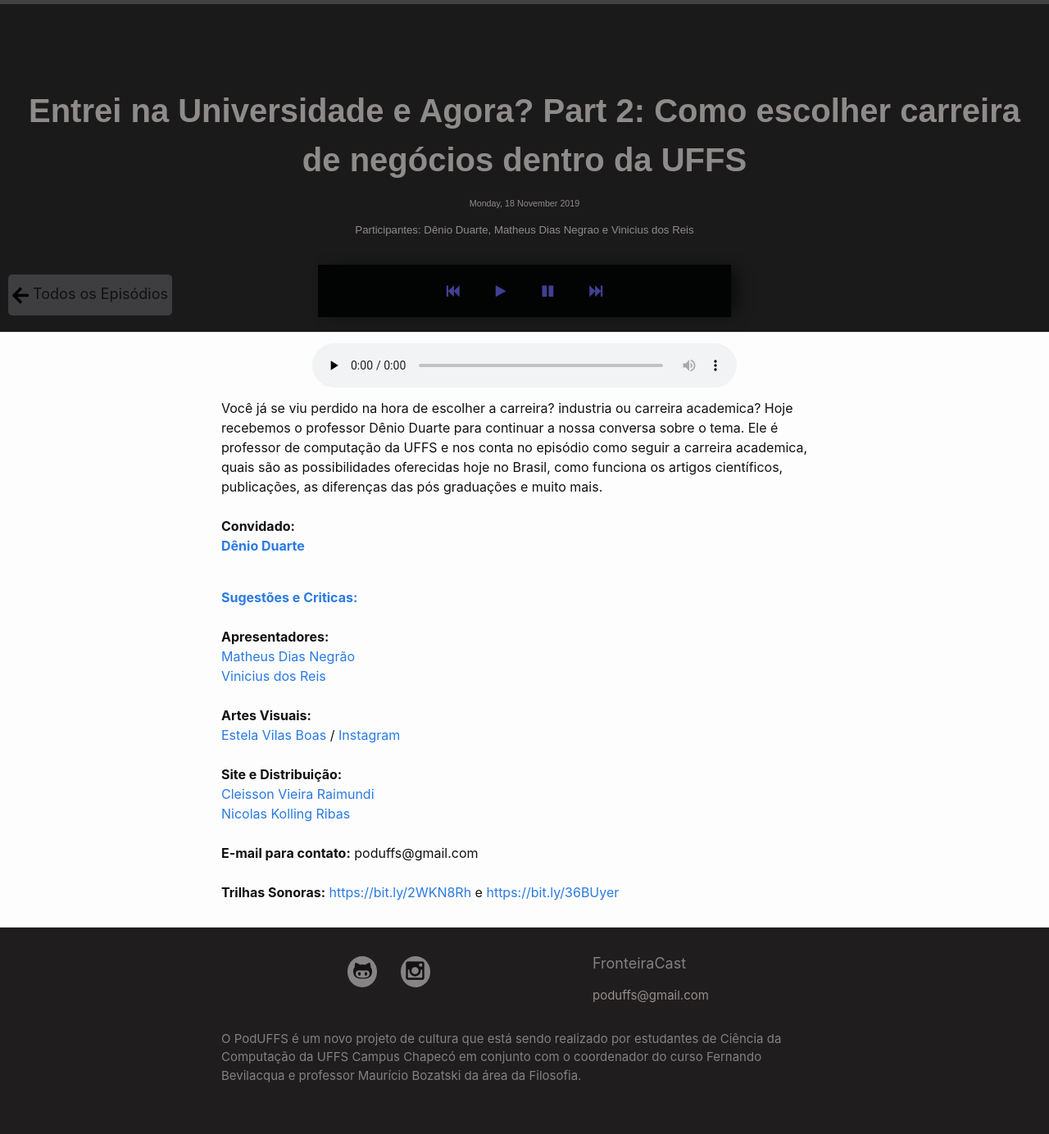
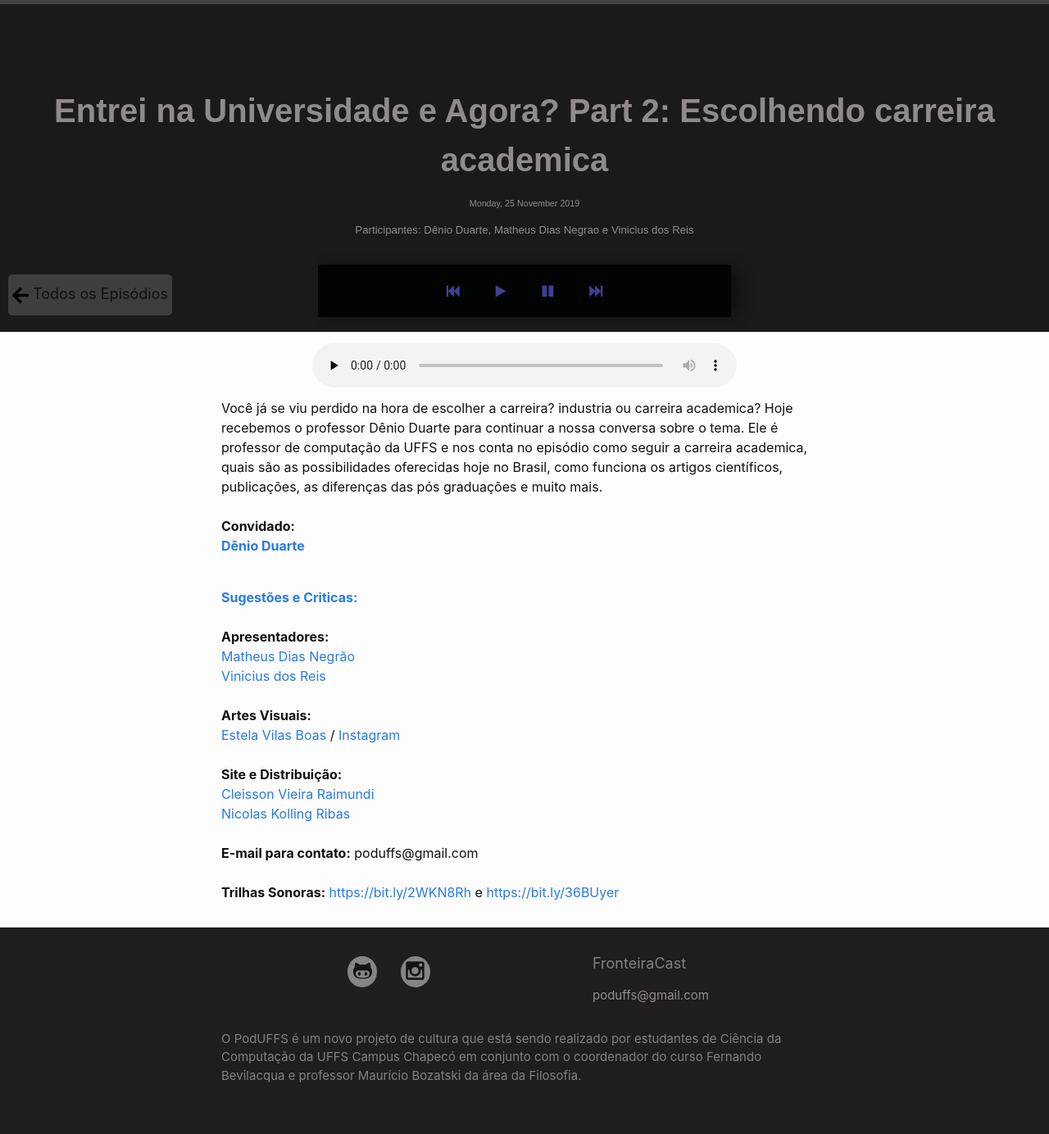
Before and after one commit to ccuffs/fronteiracast, a Jekyll site: the page built from site/_posts/fronteiracast/2019-11-25-4.md, in a window 1280 px wide. Shown: the whole page at 82% size. Built offline with Jekyll 4.4.1, drawn with Linux system fonts in a browser that asks for light colours.

Commit message:
Update 2019-11-25-4.md

```diff
--- a/site/_posts/fronteiracast/2019-11-25-4.md
+++ b/site/_posts/fronteiracast/2019-11-25-4.md
@@ -1,7 +1,7 @@
 ---
 layout: post
-title: "Entrei na Universidade e Agora? Part 2: Como escolher carreira de negócios dentro da UFFS"
-pubDate: Mon, 18 Nov 2019 11:00:00 -0300
+title: "Entrei na Universidade e Agora? Part 2: Escolhendo carreira academica"
+pubDate: Mon, 25 Nov 2019 11:00:00 -0300
 categories: fronteiracast
 image: https://uffs.cc/fronteiracast/img/fc_logos/logo_xml.png
 number_ep: 4
```
